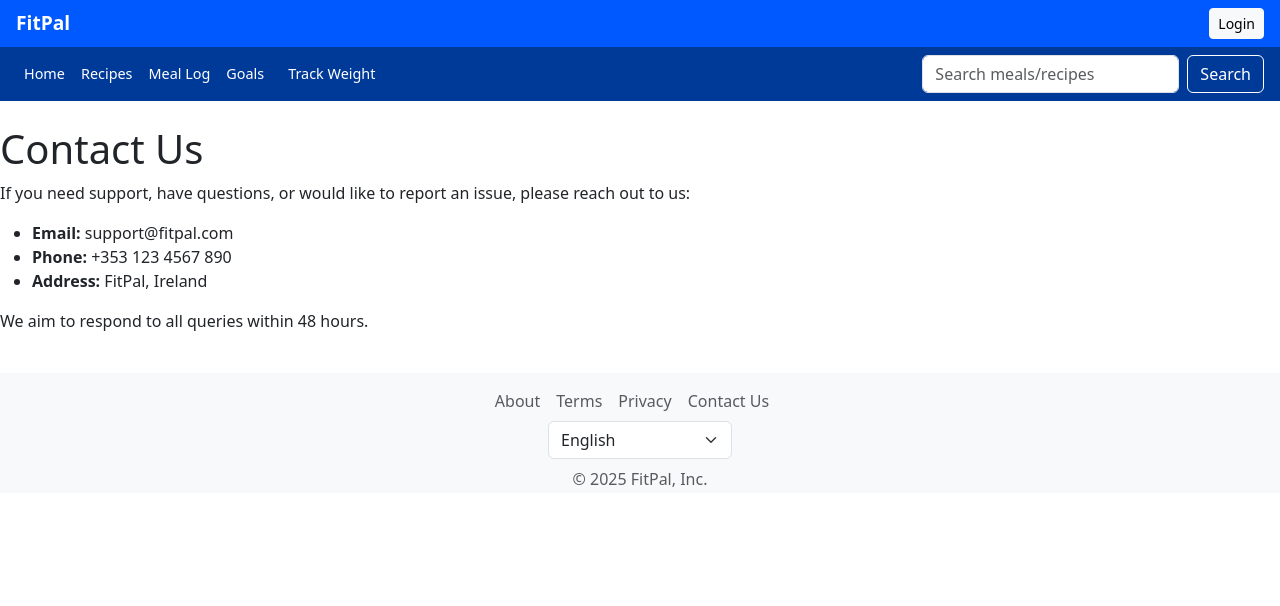
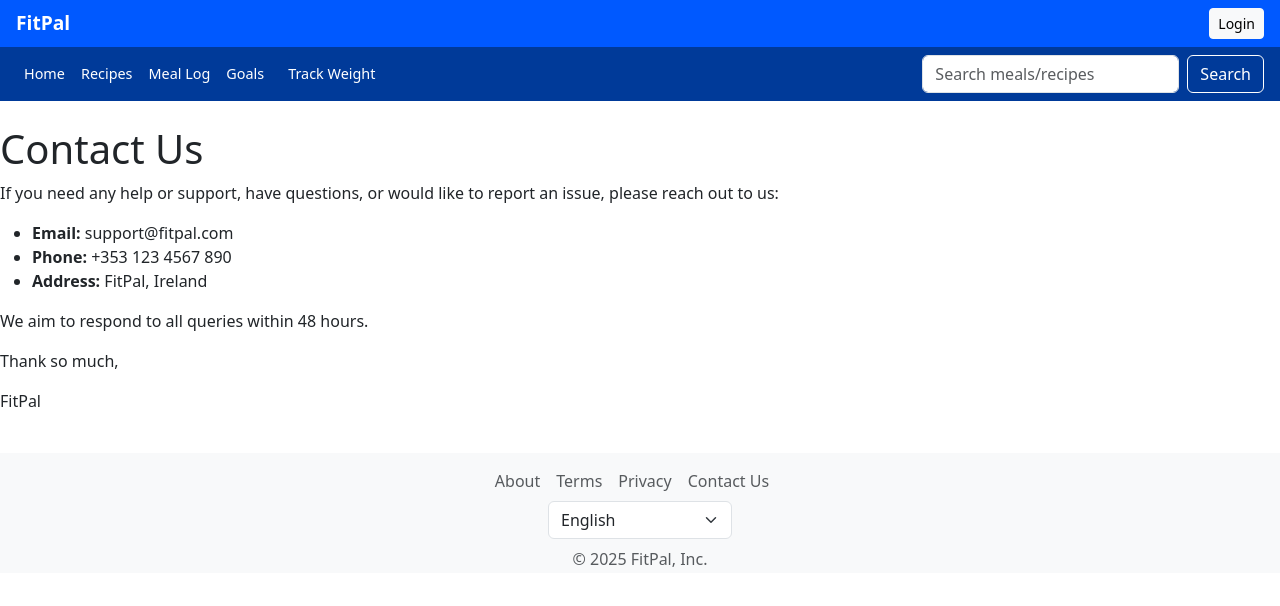
Before and after one commit to michaelferry25/FitPal, an Angular app: page /info/contact in a window 1280 px wide. Shown: the top 606 px of the page. Built offline with nearby package versions, Linux system fonts and the light colour scheme.

Commit message:
Added the route for the help button on the navbar, and slightly changed the contact info page

```diff
--- a/src/app/info/contact/contact.component.html
+++ b/src/app/info/contact/contact.component.html
@@ -1,7 +1,7 @@
 <div class="info-container">
     <h1>Contact Us</h1>
 
-    <p>If you need support, have questions, or would like to report an issue, please reach out to us:</p>
+    <p>If you need any help or support, have questions, or would like to report an issue, please reach out to us:</p>
 
     <ul>
       <li><strong>Email:</strong> support&#64;fitpal.com</li>
@@ -10,5 +10,6 @@
     </ul>
 
     <p>We aim to respond to all queries within 48 hours.</p>
-
+    <p>Thank so much,</p>
+    <p>FitPal</p>
   </div>
--- a/src/app/navbar/navbar.component.html
+++ b/src/app/navbar/navbar.component.html
@@ -4,7 +4,7 @@
     <div>
       <ng-container *ngIf="user; else loginTemplate">
         <span class="me-3">Hi {{ user.firstname }}</span>
-        <a class="text-white text-decoration-none me-3" routerLink="/help">Help</a>
+        <a class="text-white text-decoration-none me-3" routerLink="./info/contact">Help</a>
         <a class="text-white text-decoration-none me-3" routerLink="/settings">Settings</a>
         <button class="btn btn-sm btn-outline-light" (click)="logout()">Logout</button>
       </ng-container>
```
